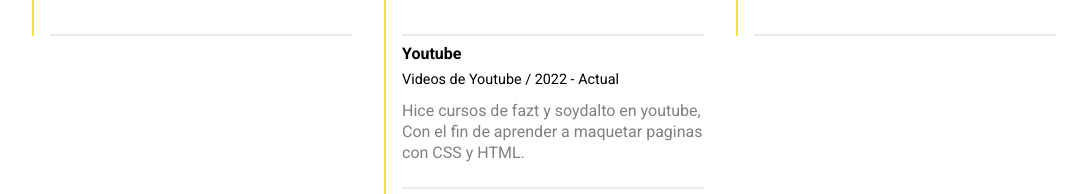
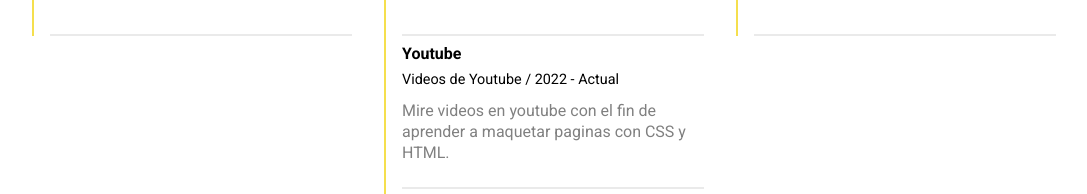
Before and after one commit to FrancoRigoni/Pagina_Web_Grid_Flex_N1, a plain HTML site: page index.html in a window 1280 px wide. Shown: the part 2238-2432 px from the top of the page, without its empty margins (96-1183 px from the left). Drawn offline with Linux system fonts and the light colour scheme.

Commit message:
Cambios en la escritura

```diff
--- a/index.html
+++ b/index.html
@@ -182,7 +182,7 @@
                         <div>
                             <h4>Youtube</h4>
                             <span>Videos de Youtube / 2022 - Actual</span>
-                            <p>Hice cursos de fazt y soydalto en youtube, Con el fin de aprender a maquetar paginas con CSS y HTML.</p>
+                            <p>Mire videos en youtube con el fin de aprender a maquetar paginas con CSS y HTML.</p>
                             <br>
                         </div>
                         <div>
```
